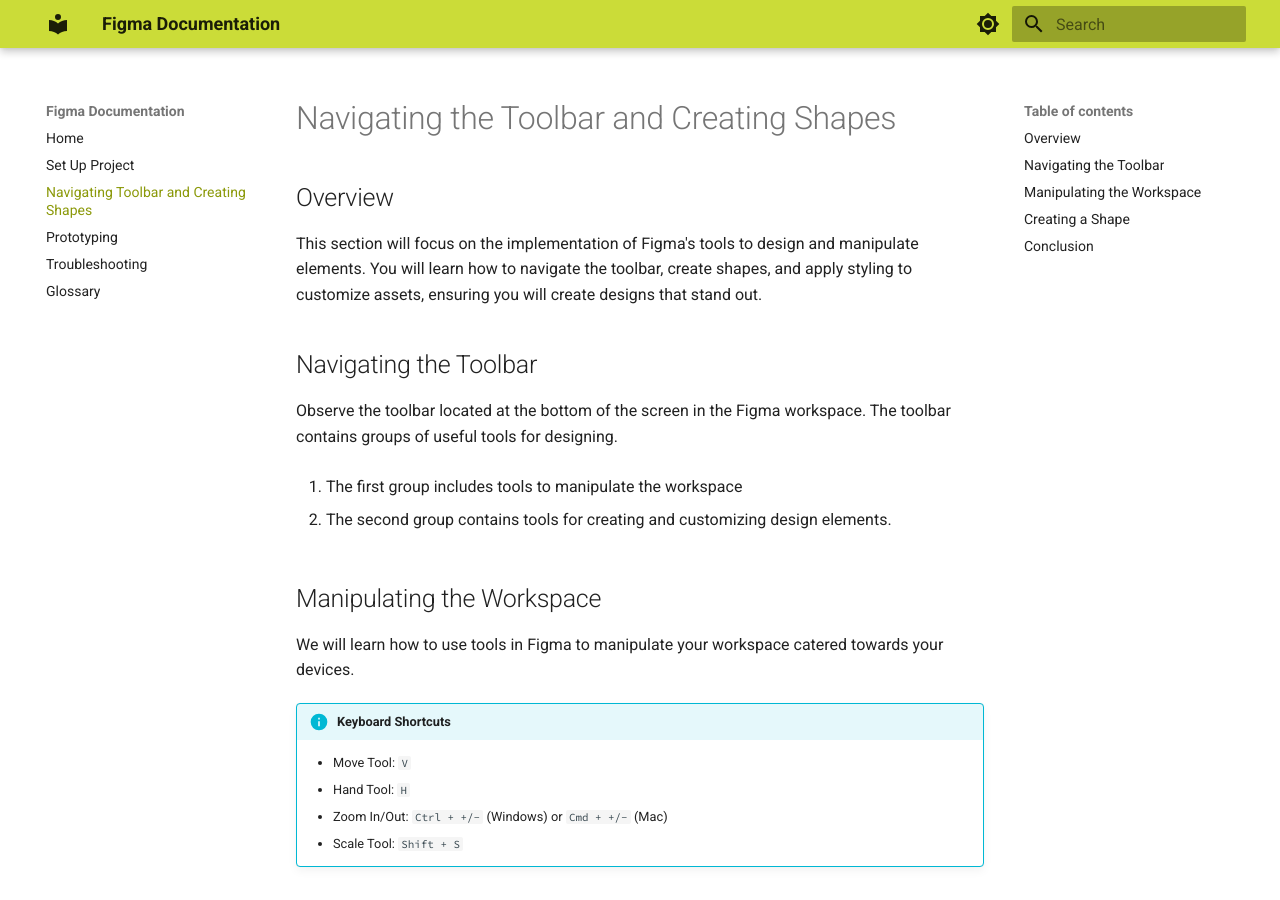
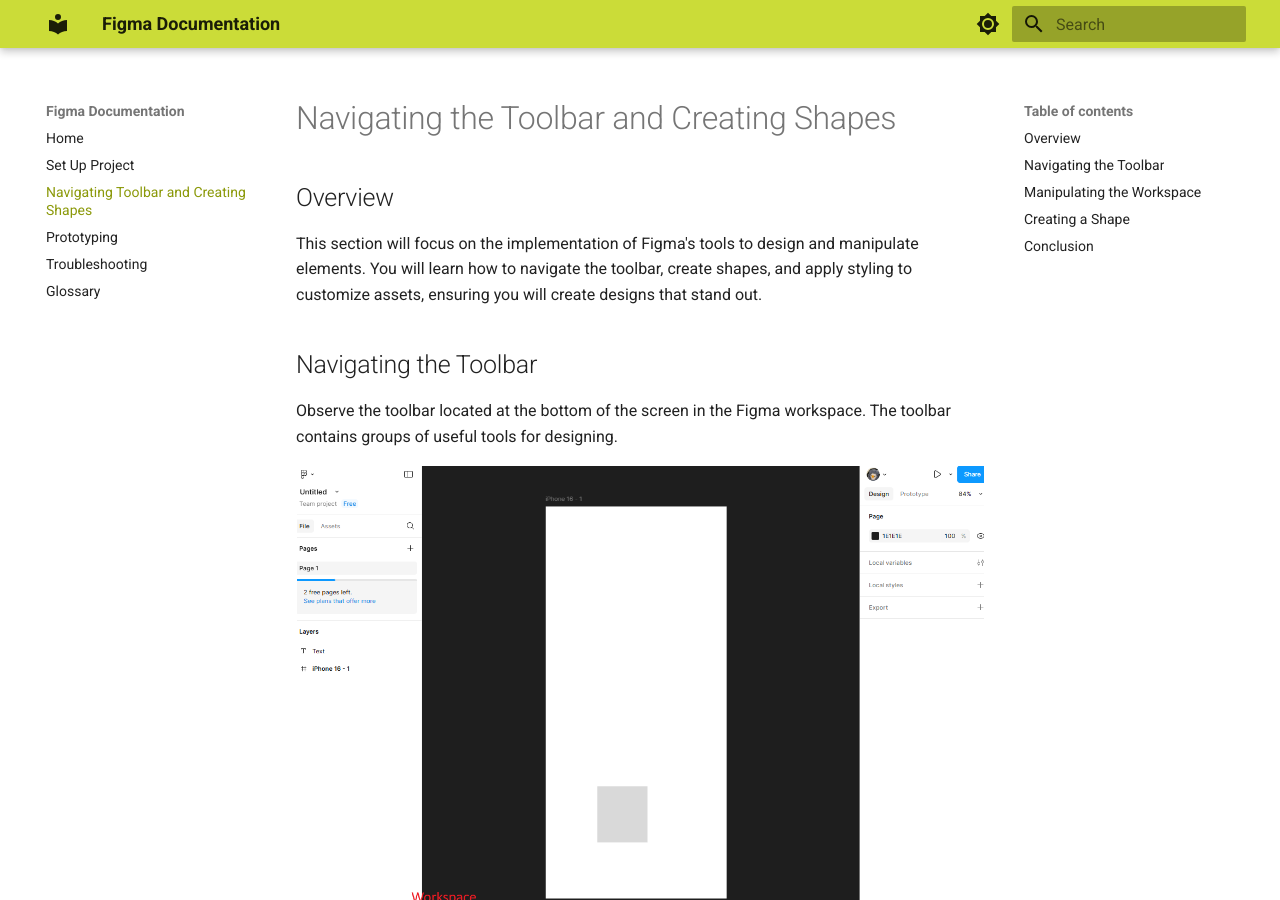
Before and after one commit to ThincutBacon/COMP-2216-Documentation, an MkDocs documentation site: the page built from docs/section2.md, in a window 1280 px wide and 900 px high. Built offline with MkDocs 1.6.1 and Material for MkDocs 9.7.7, drawn with Linux system fonts in a browser that asks for light colours.

Commit message:
Add images

```diff
--- a/docs/section2.md
+++ b/docs/section2.md
@@ -5,6 +5,8 @@
 
 ## Navigating the Toolbar
 Observe the toolbar located at the bottom of the screen in the Figma workspace. The toolbar contains groups of useful tools for designing.
+
+![Groups in toolbar](./images/toolbar.png)
 
 1. The first group includes tools to manipulate the workspace
 
```
Also changed, not shown: other parts of docs/section2.md (+1 -0 lines), docs/images/clickmove.png (added), docs/images/dragmove.png (added).
